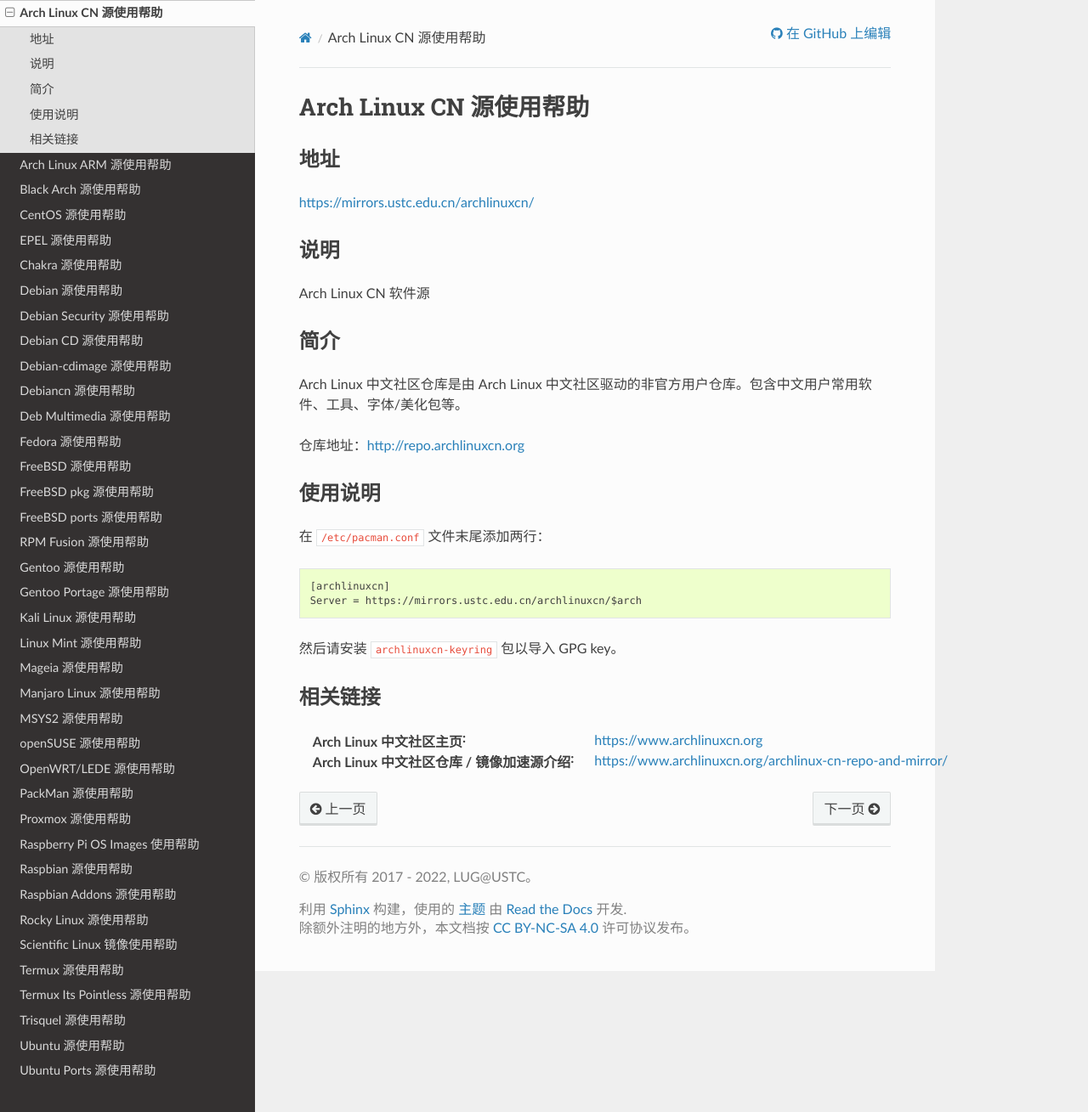
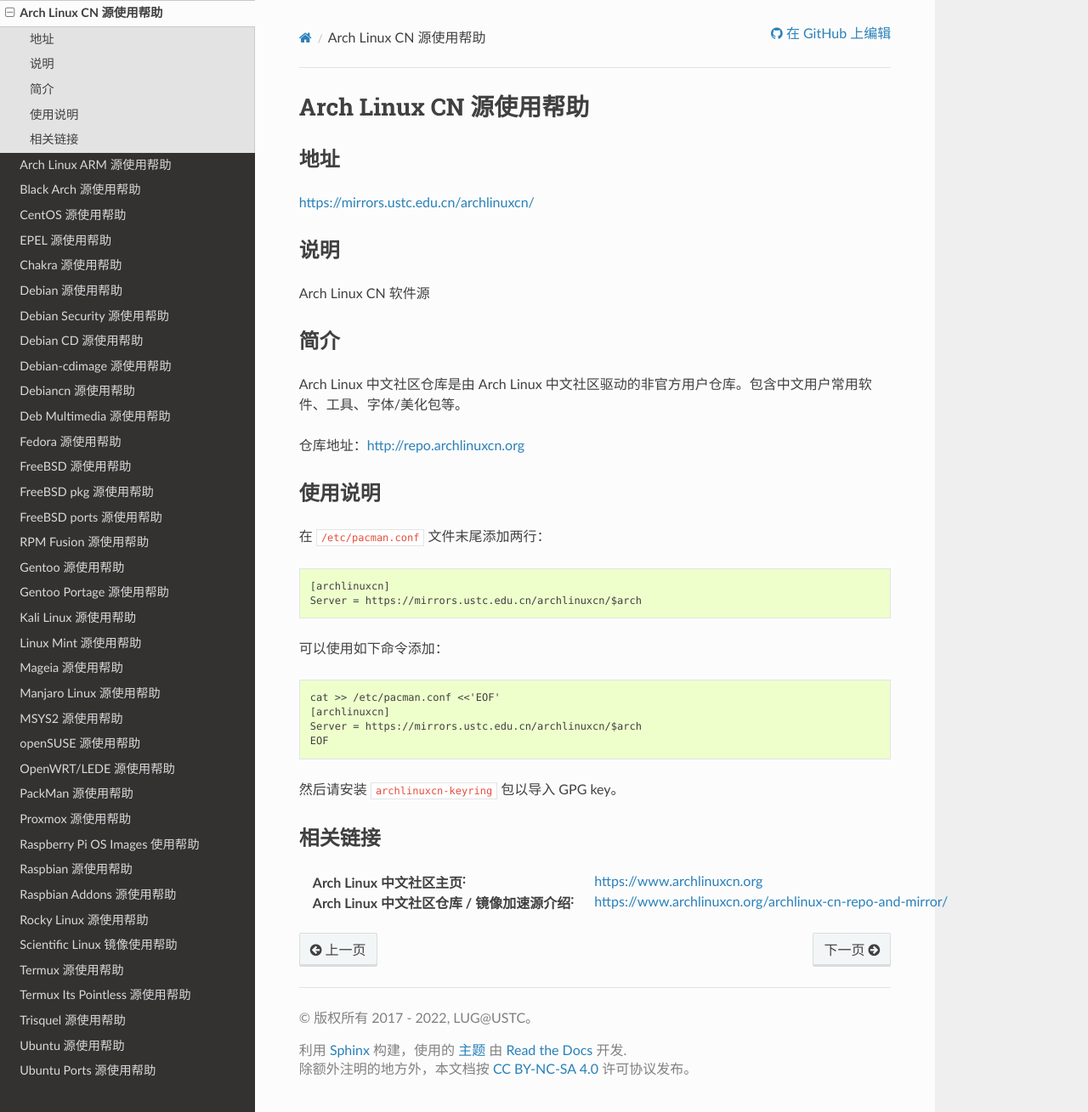
Before and after one commit to ustclug/mirrorhelp, a Sphinx documentation site: the page built from source/archlinuxcn.rst, in a window 1280 px wide and 1309 px high. Shown: the whole window at 85% size. Built offline with Sphinx 7.4.7 and the Read the Docs theme 2.0.0, drawn with Linux system fonts in a browser that asks for light colours; pages that are not in the unit, such as notebooks, are missing from menus.

Commit message:
添加archlinux 使用命令添加源

```diff
--- a/source/archlinux.rst
+++ b/source/archlinux.rst
@@ -28,6 +28,12 @@
 
 国内用户，推荐另外使用 Arch Linux CN 的源，请参考 :doc:`archlinuxcn`
 
+可以使用如下命令添加：
+
+::
+
+    sed -i '1 i  Server = https://mirrors.ustc.edu.cn/archlinux/$repo/os/$arch' /etc/pacman.d/mirrorlist
+
 相关链接
 ========
 
--- a/source/archlinuxarm.rst
+++ b/source/archlinuxarm.rst
@@ -26,6 +26,12 @@
 
     Server = https://mirrors.ustc.edu.cn/archlinuxarm/$arch/$repo
 
+可以使用如下命令添加：
+
+::
+
+    sed -i '1 i  Server = https://mirrors.ustc.edu.cn/archlinuxarm/$arch/$repo' /etc/pacman.d/mirrorlist
+
 相关链接
 ========
 
--- a/source/archlinuxcn.rst
+++ b/source/archlinuxcn.rst
@@ -29,6 +29,15 @@
     [archlinuxcn]
     Server = https://mirrors.ustc.edu.cn/archlinuxcn/$arch
 
+可以使用如下命令添加：
+
+::
+
+    cat >> /etc/pacman.conf <<'EOF'
+    [archlinuxcn]
+    Server = https://mirrors.ustc.edu.cn/archlinuxcn/$arch
+    EOF
+
 然后请安装 ``archlinuxcn-keyring`` 包以导入 GPG key。
 
 相关链接
```
